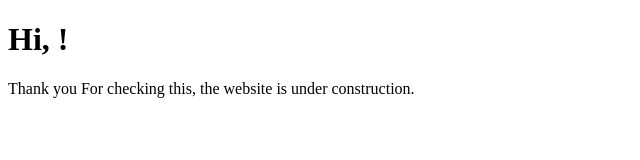
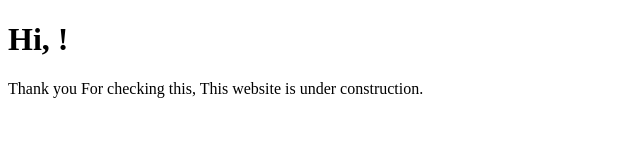
Before and after one commit to krishnavaishnav/krishnavaishnav.github.io, a plain HTML site: page index.html in a window 1280 px wide. Shown: the full height of the page, 0-640 px from the left. Drawn offline with Linux system fonts and the light colour scheme.

Commit message:
spelling correction

```diff
--- a/index.html
+++ b/index.html
@@ -7,6 +7,6 @@
 </head>
 <body>
     <h1>Hi, !</h1>
-    <p>Thank you For checking this, the website is under construction.</p>
+    <p>Thank you For checking this, This website is under construction.</p>
 </body>
 </html>
```
